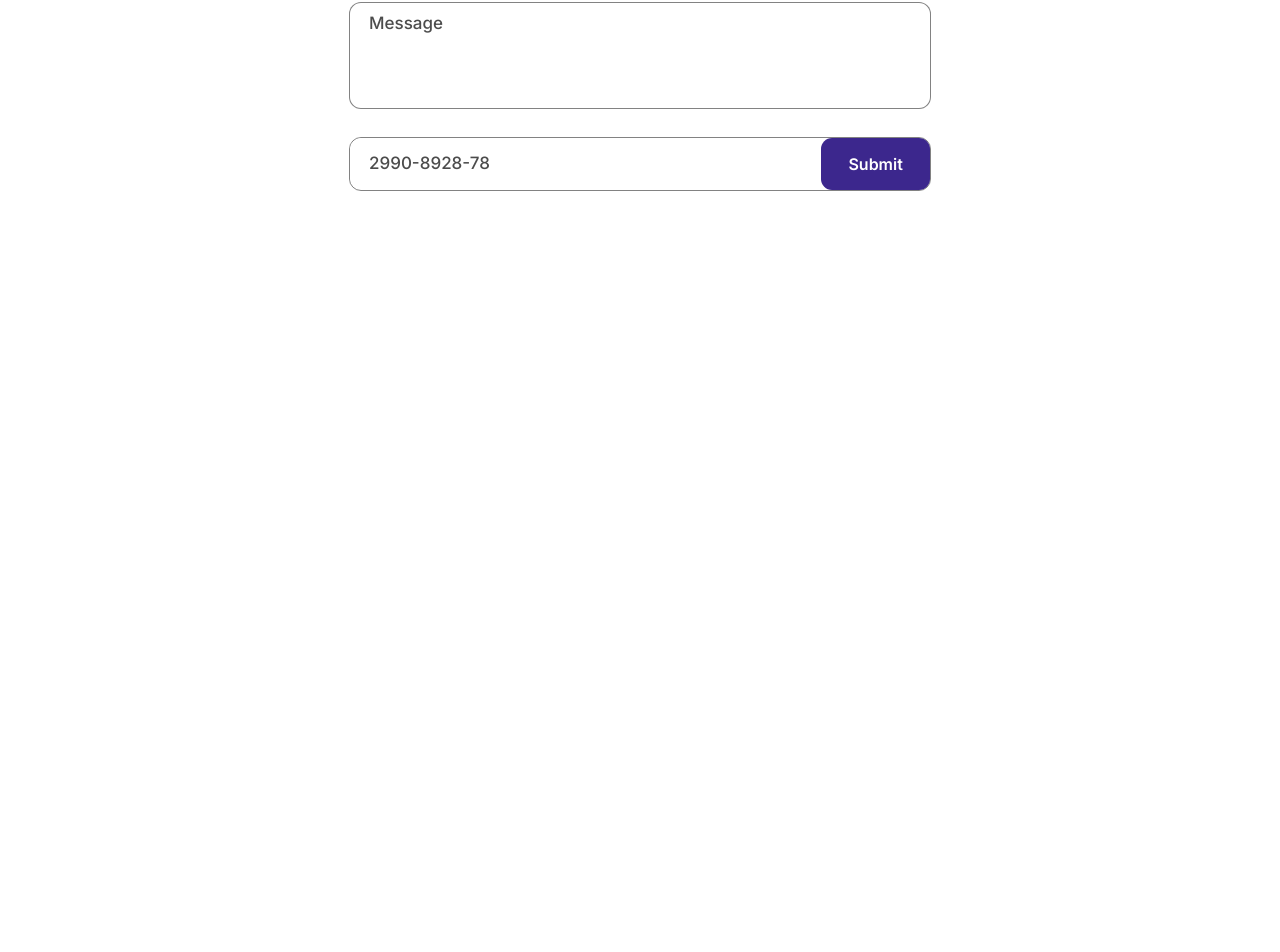
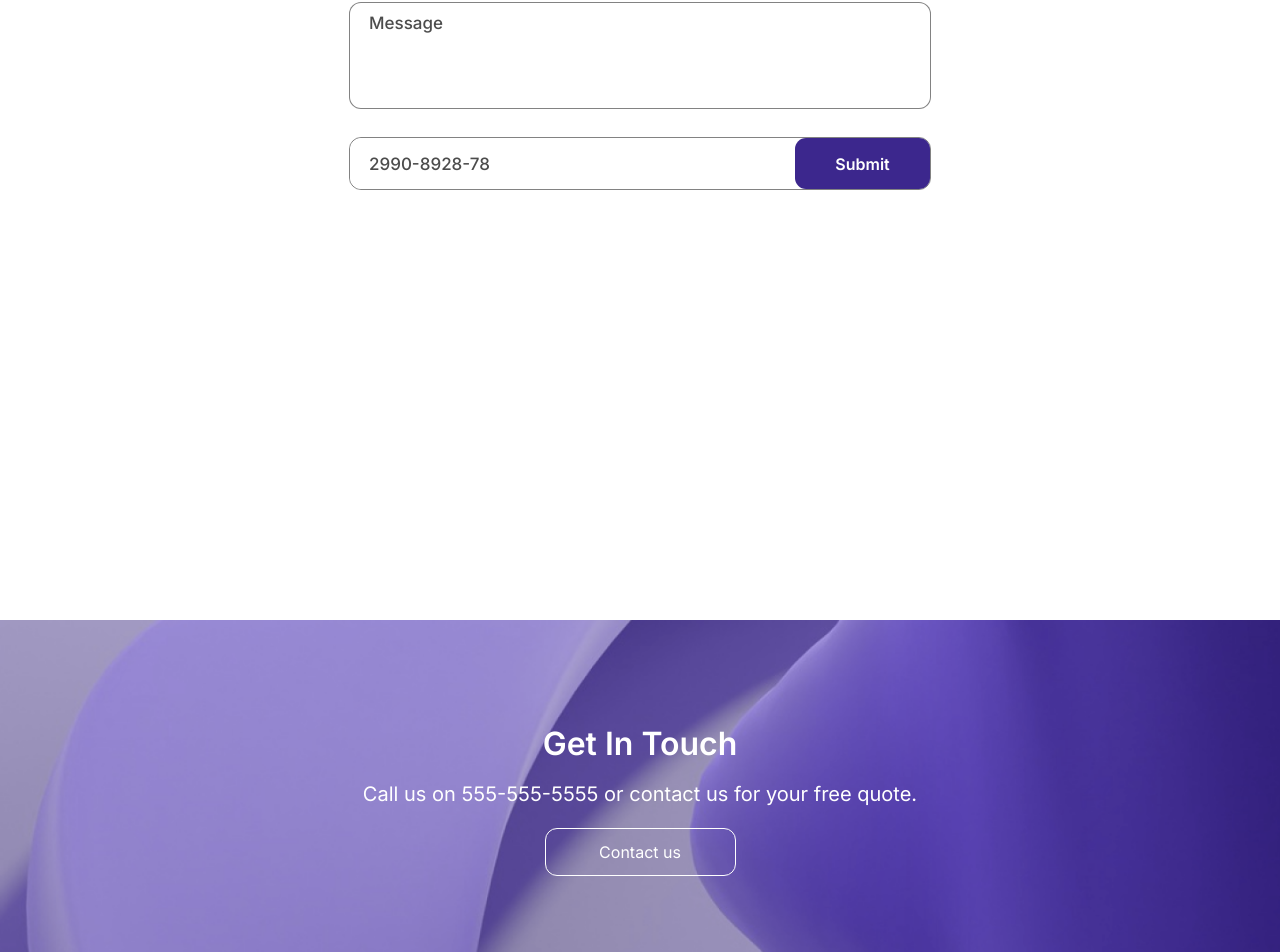
Before and after one commit to neharadialcode/bootstrap-common-components, a React (Create React App) app: page /form in a window 1280 px wide. Shown: the part 2050-3002 px from the top of the page. Before the commit the page ends 2448 px from the top, so only its background shows below. Built offline with nearby package versions, Linux system fonts and the light colour scheme.

Commit message:
issues solved clickup

```diff
--- a/src/components/form/CenterForm.jsx
+++ b/src/components/form/CenterForm.jsx
@@ -33,7 +33,8 @@ const CenterForm = () => {
       <div className="vh-100 d-flex align-items-center">
         <div className="container centerFormContainer">
           <p className="text-black text-center fs_2xl fw-medium lh-1 mb-5">
-            Love to hear from you, <br /> Get in touch
+            Love to hear from you, <br className=" d-sm-block d-none" /> Get in
+            touch
           </p>
           <form
             onSubmit={(e) => OnsubmitHandler(e)}
--- /dev/null
+++ b/src/components/form/GetInTouch.jsx
@@ -0,0 +1,24 @@
+import React from "react";
+import { Container } from "react-bootstrap";
+
+const GetInTouch = () => {
+  return (
+    <>
+      <div className="touchBg">
+        <Container>
+          <div className=" d-flex justify-content-center align-items-center flex-column h-100">
+            <p className="text-white fw-semibold fs_xl text-center mb-3">
+              Get In Touch
+            </p>
+            <p className="text-white fw-normal lh-1 fs_md text-center mb-4">
+              Call us on 555-555-5555 or contact us for your free quote.
+            </p>
+            <button className="touchBtn bg-transparent text-white fw-normal fs_sm d-flex justify-content-center align-items-center">Contact us</button>
+          </div>
+        </Container>
+      </div>
+    </>
+  );
+};
+
+export default GetInTouch;
--- a/src/form.css
+++ b/src/form.css
@@ -152,8 +152,8 @@
   outline: -webkit-focus-ring-color auto 0px !important;
 }
 .centerFormBtn {
-  height: 52px;
-  width: 135px;
+  height: 51px;
+  min-width: 135px;
   border-radius: 11px;
 }
 .centerInputBox {
@@ -179,3 +179,17 @@
   background: white;
   color: #3c278d !important;
 }
+/* get in touch form */
+.touchBg {
+  background-image: url(./assets/images/png/getTouchBg.png);
+  background-repeat: no-repeat;
+  background-size: cover;
+ padding-top: 100px;
+ padding-bottom: 100px;
+}
+.touchBtn {
+  width: 191px;
+  height: 48px;
+  border: 1px solid white;
+  border-radius: 12px;
+}
--- a/src/views/Form.jsx
+++ b/src/views/Form.jsx
@@ -2,19 +2,23 @@ import React from "react";
 import FullForm from "../components/form/FullForm";
 import SideForm from "../components/form/SideForm";
 import CenterForm from "../components/form/CenterForm";
+import GetInTouch from "../components/form/GetInTouch";
 
 const Form = () => {
   return (
     <>
       <div className="mb-5 text-center pb-5 pt-5 min-vh-100 d-flex flex-column justify-content-center">
         <FullForm />
-             </div>
+      </div>
       <div className="min-vh-100 d-flex flex-column justify-content-center">
         <SideForm />
       </div>
       <div className="min-vh-100 d-flex flex-column justify-content-center">
         <CenterForm />
       </div>
+      <div className="min-vh-100 d-flex flex-column justify-content-center">
+        <GetInTouch />
+      </div>
     </>
   );
 };
```
Also changed, not shown: src/assets/images/png/getTouchBg.png (added).
